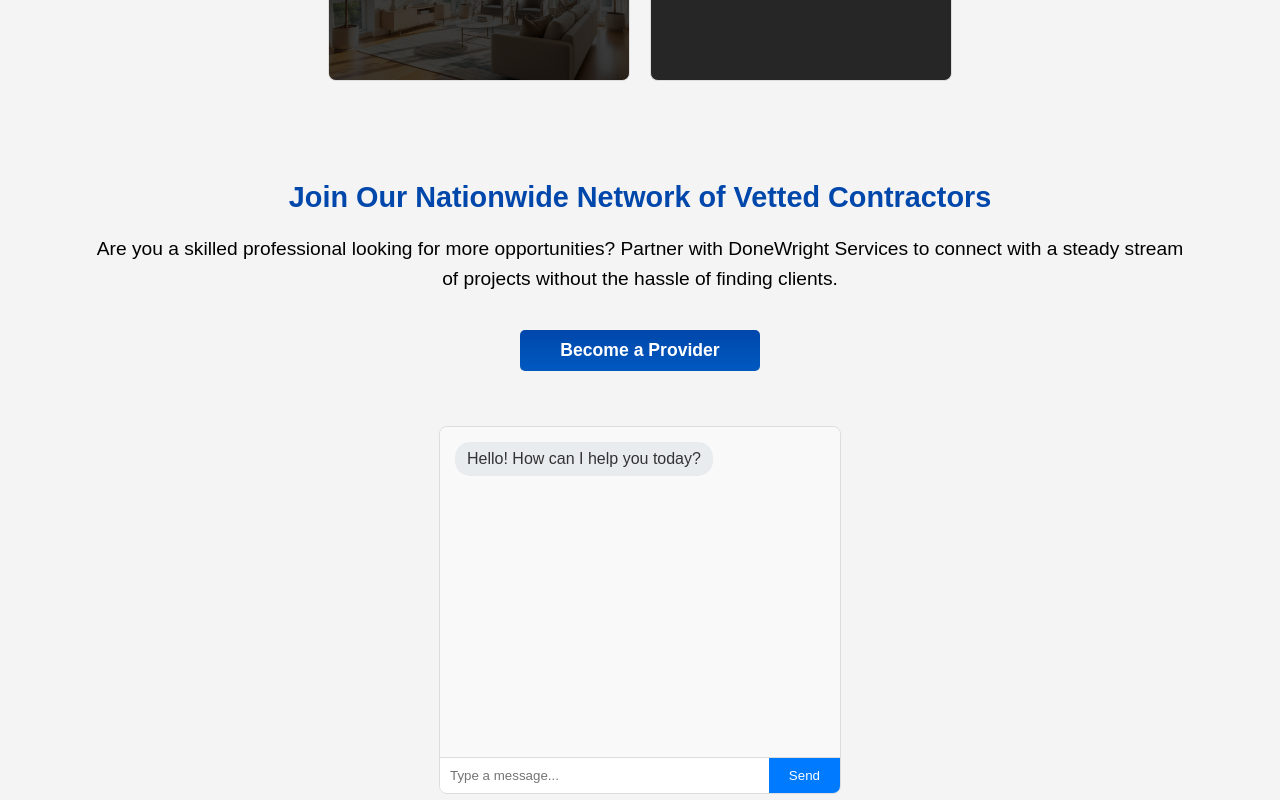
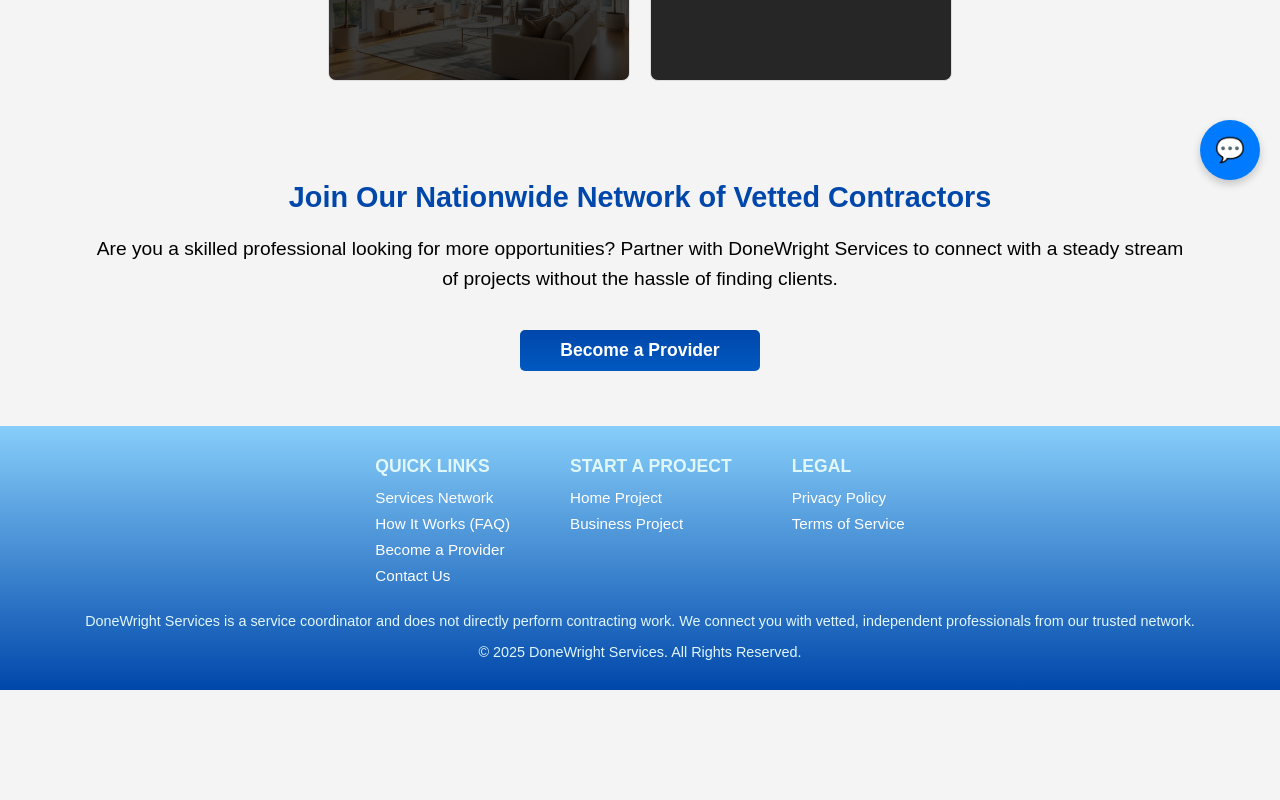
Before and after one commit to uploadnprogress/DWreact, a React (Vite) app: page / in a window 1280 px wide. Shown: the part 600-1400 px from the top of the page. After the commit the page ends 1290 px from the top, so only its background shows below. Built offline with nearby package versions, Linux system fonts and the light colour scheme; grey boxes are pictures that could not be loaded.

Commit message:
Final Fix: Restore Chat Bubble and Update Homepage Text

```diff
--- a/src/components/Chatbot.jsx
+++ b/src/components/Chatbot.jsx
@@ -1,22 +1,27 @@
-import React, { useState, useEffect, useRef } from 'react';
+import React, { useState } from 'react';
 
 const Chat = () => {
   // --- CONFIGURATION ---
-  // PASTE YOUR NEW MAKE WEBHOOK URL HERE (The one connected to Anthropic)
+  // The working Make Webhook URL
   const webhookUrl = "https://hook.us2.make.com/5wkom3twqpd7mx9vlcpdwhkfoxr84eho";
   // ---------------------
 
+  const [isOpen, setIsOpen] = useState(false); // Controls if chat is hidden or visible
   const [messages, setMessages] = useState([
     { role: 'assistant', content: 'Hello! How can I help you today?' }
   ]);
   const [input, setInput] = useState('');
   const [isLoading, setIsLoading] = useState(false);
 
+  const toggleChat = () => {
+    setIsOpen(!isOpen);
+  };
+
   const sendMessage = async (e) => {
     e.preventDefault();
     if (!input.trim()) return;
 
-    // 1. Add user message to UI immediately
+    // 1. Add user message to UI
     const userMessage = { role: 'user', content: input };
     setMessages((prev) => [...prev, userMessage]);
     setInput('');
@@ -29,17 +34,16 @@
         headers: {
           'Content-Type': 'application/json',
         },
-        body: JSON.stringify({ message: input }), // Sending as JSON
+        body: JSON.stringify({ message: input }),
       });
 
       if (!response.ok) {
         throw new Error('Network response was not ok');
       }
 
-      // 3. Get the answer text from Make
       const data = await response.text();
 
-      // 4. Add AI response to UI
+      // 3. Add AI response to UI
       setMessages((prev) => [...prev, { role: 'assistant', content: data }]);
 
     } catch (error) {
@@ -51,8 +55,56 @@
   };
 
   return (
-    <div className="chat-container" style={{ maxWidth: '400px', margin: '20px auto', border: '1px solid #ddd', borderRadius: '8px', overflow: 'hidden' }}>
-      <div className="chat-history" style={{ height: '300px', overflowY: 'auto', padding: '15px', background: '#f9f9f9' }}>
+    <>
+      {/* 1. THE FLOATING BUTTON (Always Visible) */}
+      <button
+        onClick={toggleChat}
+        style={{
+          position: 'fixed',
+          bottom: '20px',
+          right: '20px',
+          width: '60px',
+          height: '60px',
+          borderRadius: '50%',
+          backgroundColor: '#007BFF',
+          color: 'white',
+          border: 'none',
+          boxShadow: '0 4px 8px rgba(0,0,0,0.2)',
+          cursor: 'pointer',
+          zIndex: 1000,
+          fontSize: '24px',
+          display: 'flex',
+          alignItems: 'center',
+          justifyContent: 'center'
+        }}
+      >
+        {isOpen ? '✕' : '💬'}
+      </button>
+
+      {/* 2. THE CHAT WINDOW (Only visible when isOpen is true) */}
+      {isOpen && (
+        <div className="chat-window" style={{
+          position: 'fixed',
+          bottom: '90px',
+          right: '20px',
+          width: '350px',
+          height: '500px',
+          backgroundColor: 'white',
+          borderRadius: '10px',
+          boxShadow: '0 5px 15px rgba(0,0,0,0.2)',
+          zIndex: 1000,
+          display: 'flex',
+          flexDirection: 'column',
+          overflow: 'hidden',
+          border: '1px solid #ddd'
+        }}>
+          {/* Header */}
+          <div style={{ padding: '15px', background: '#007BFF', color: 'white', fontWeight: 'bold' }}>
+            DoneWright Assistant
+          </div>
+
+          {/* Messages Area */}
+          <div style={{ flex: 1, padding: '15px', overflowY: 'auto', background: '#f9f9f9' }}>
             {messages.map((msg, index) => (
               <div key={index} style={{
                 marginBottom: '10px',
@@ -63,32 +115,44 @@
                   padding: '8px 12px',
                   borderRadius: '15px',
                   background: msg.role === 'user' ? '#007BFF' : '#E9ECEF',
-              color: msg.role === 'user' ? '#fff' : '#333'
+                  color: msg.role === 'user' ? '#fff' : '#333',
+                  maxWidth: '80%',
+                  wordWrap: 'break-word'
                 }}>
                   {msg.content}
                 </span>
               </div>
             ))}
-        {isLoading && <div style={{ textAlign: 'left', color: '#888' }}>Typing...</div>}
+            {isLoading && <div style={{ textAlign: 'left', color: '#888', fontStyle: 'italic' }}>Typing...</div>}
           </div>
 
+          {/* Input Area */}
           <form onSubmit={sendMessage} style={{ display: 'flex', borderTop: '1px solid #ddd' }}>
             <input
               type="text"
               value={input}
               onChange={(e) => setInput(e.target.value)}
               placeholder="Type a message..."
-          style={{ flex: 1, padding: '10px', border: 'none', outline: 'none' }}
+              style={{ flex: 1, padding: '15px', border: 'none', outline: 'none' }}
             />
             <button
               type="submit"
               disabled={isLoading}
-          style={{ padding: '10px 20px', background: '#007BFF', color: '#fff', border: 'none', cursor: 'pointer' }}
+              style={{
+                padding: '0 20px',
+                background: '#007BFF',
+                color: 'white',
+                border: 'none',
+                cursor: 'pointer',
+                fontWeight: 'bold'
+              }}
             >
               Send
             </button>
           </form>
         </div>
+      )}
+    </>
   );
 };
 
```
Lines whose indentation alone changed are shown as unchanged.
